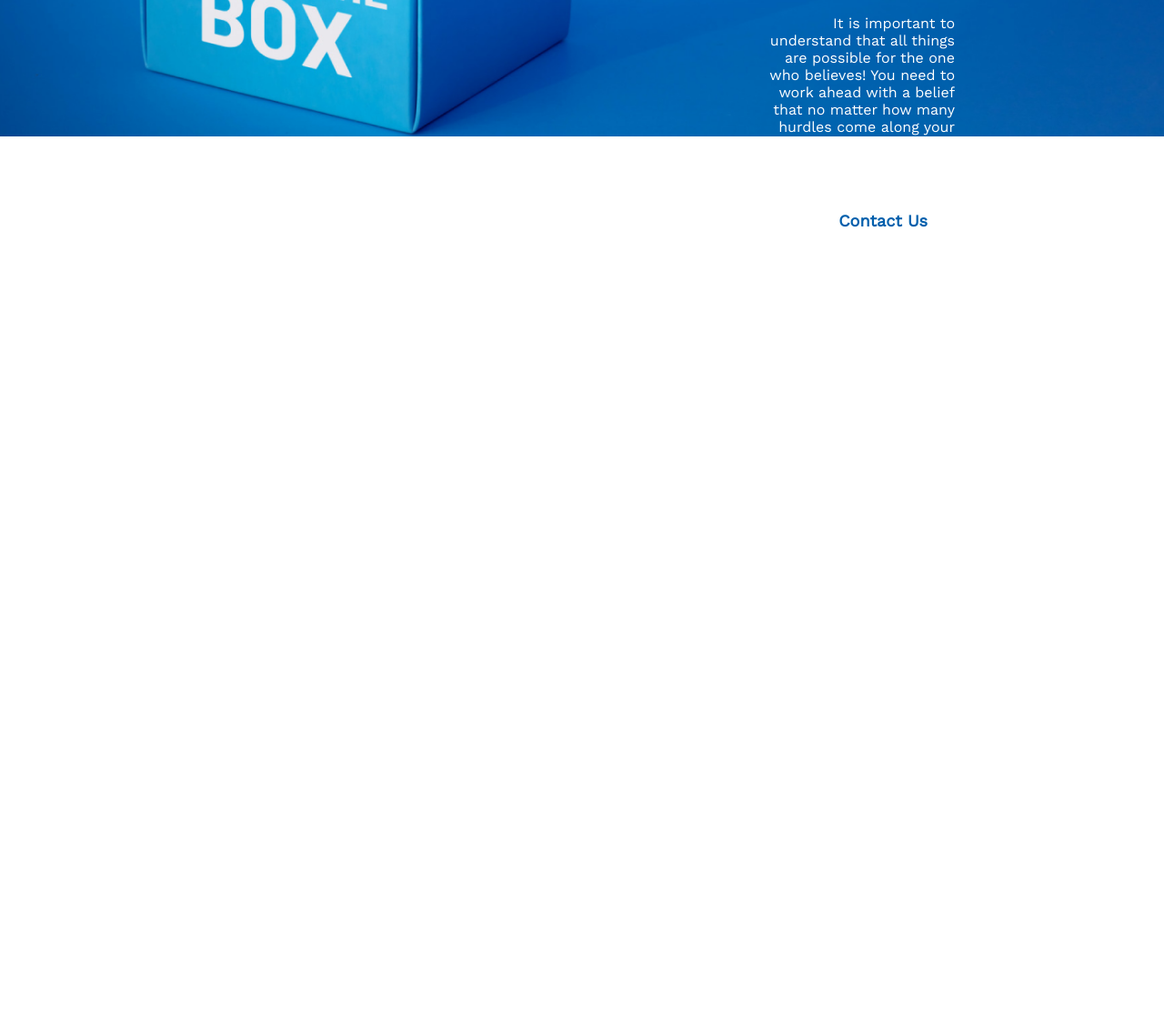
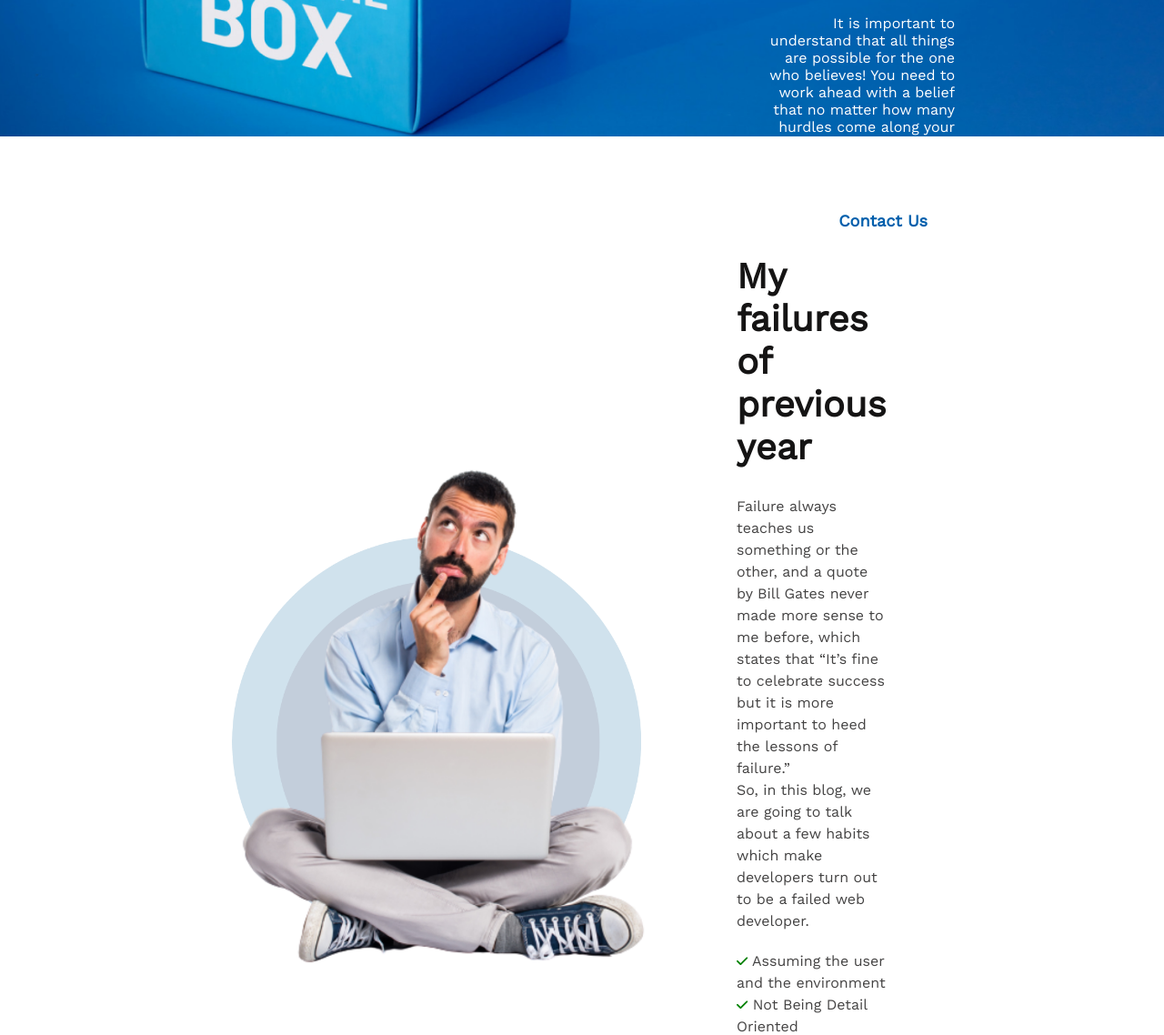
Before and after one commit to Ziaul-hasan/new-mission, a plain HTML site: page index.html in a window 1280 px wide. Shown: the part 600-1738 px from the top of the page at 91% size. Before the commit the page ends 868 px from the top, so only its background shows below. Drawn offline with nearby package versions, Linux system fonts and the light colour scheme; files whose address does not match are found by name.

Commit message:
blog section done

```diff
--- a/index.html
+++ b/index.html
@@ -7,6 +7,7 @@
     <title>new mission</title>
     <link rel="stylesheet" href="styles/style.css">
     <link rel="preconnect" href="https://fonts.googleapis.com"><link rel="preconnect" href="https://fonts.gstatic.com" crossorigin><link href="https://fonts.googleapis.com/css2?family=Open+Sans&family=Poppins&family=Work+Sans&display=swap" rel="stylesheet">
+    <script src="https://kit.fontawesome.com/2762914b0e.js" crossorigin="anonymous"></script>
 </head>
 <body>
     <header>
@@ -22,7 +23,25 @@
         </section>
     </header>
     <main>
-
+        <!-- my analysis blog section -->
+        <section class="blogs">
+            <div class="blog">
+                <div class="blog-img">
+                    <img src="images/men with laptop 2.png" alt="">
+                </div>
+                <div class="blog-content">
+                    <h2 class="blog-title">My failures of previous year</h2>
+                    <p class="blog-info">
+                        Failure always teaches us something or the other, and a quote by Bill Gates never made more sense to me before, which states that “It’s fine to celebrate success but it is more important to heed the lessons of failure.” <br> So, in this blog, we are going to talk about a few habits which make developers turn out to be a failed web developer.
+                    </p>
+                    <p class="list"><i class="fa-solid fa-check"></i> Assuming the user and the environment</p>
+                    <p class="list"><i class="fa-solid fa-check"></i> Not Being Detail Oriented</p>
+                    <p class="list"><i class="fa-solid fa-check"></i> Not Being Static and Pro-active.</p>
+                    <p class="list"><i class="fa-solid fa-check"></i> Multitasking and not focus on one goal</p>
+                    <p class="list"><i class="fa-solid fa-check"></i> Being a lone warrior</p>
+                </div>
+            </div>
+        </section>
     </main>
     <footer>
 
--- a/styles/style.css
+++ b/styles/style.css
@@ -35,3 +35,43 @@
     color: white;
     margin-bottom: 30px;
 }
+
+/* Analyticla blog section styles */
+.blogs{
+    padding: 130px 200px;
+}
+.blog{
+    display: flex;
+    justify-content: space-between;
+    align-items: center;
+    gap: 60px;
+}
+.blog-img img{
+    width: 550px;
+}
+.blog-content{
+    padding-right: 150px;
+}
+.blog-title{
+    font-size: 40px;
+    font-weight: 700;
+    color: #151414;
+    margin-bottom: 30px;
+}
+.blog-info{
+    font-size: 16px;
+    font-weight: 400;
+    color: #444343;
+    margin-bottom: 20px;
+    line-height: 1.5em;
+}
+.list{
+    font-size: 16px;
+    font-weight: 500;
+    line-height: 1.5em;
+    color: #444343;
+}
+.list i{
+    color: green;
+    font-size: 14px;
+}
```
Also changed, not shown: images/men with laptop 2.png (added).
